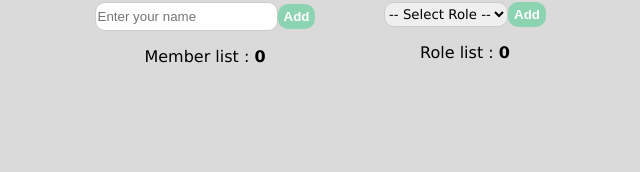
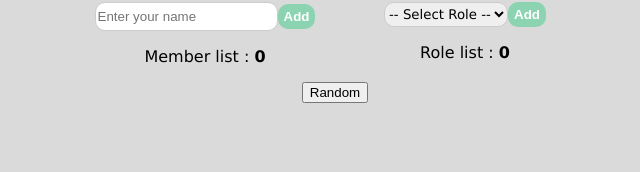
Before and after one commit to poomravint/Werewolf-Game, a React (Vite) app: page / in a window 1280 px wide. Shown: the part 119-291 px from the top of the page, without its empty margins (305-945 px from the left). Built offline with nearby package versions, Linux system fonts and the light colour scheme.

Commit message:
Add MatchingRandom

```diff
--- a/src/App.jsx
+++ b/src/App.jsx
@@ -4,10 +4,12 @@ import viteLogo from "/vite.svg";
 import "./App.css";
 import Namebox from "./components/Namebox.jsx";
 import Rolebox from "./components/Rolebox.jsx";
+import MatchingRandom from "./components/MatchingRandom.jsx";
 
 function App() {
   const [Groupname, setGroupName] = useState([]);
   const [Grouprole, setGroupRole] = useState([]);
+  const [Result, setResult] = useState([]);
   return (
     <>
       <h1>Wherewolf Game</h1>
@@ -15,6 +17,11 @@ function App() {
         <Namebox Groupname={Groupname} setGroupName={setGroupName} />
         <Rolebox Grouprole={Grouprole} setGroupRole={setGroupRole} />
       </div>
+      <MatchingRandom
+        Groupname={Groupname}
+        GroupRole={Grouprole}
+        setResult={setResult}
+      />
     </>
   );
 }
--- /dev/null
+++ b/src/components/MatchingRandom.jsx
@@ -0,0 +1,26 @@
+import { useState } from "react";
+
+const MatchingRandom = ({ Groupname, GroupRole, setResult }) => {
+  const shuffle = (array) => [...array].sort(() => Math.random() - 0.5);
+
+  const handlematching = () => {
+    if (Groupname.length !== GroupRole.length) {
+      alert("Member and Role doesn't matching");
+      return;
+    }
+    const shuffledRoles = shuffle(GroupRole);
+    const matched = Groupname.map((name, index) => ({
+      name,
+      role: shuffledRoles[index],
+    }));
+    setResult(matched);
+  };
+
+  return (
+    <>
+      <button onClick={handlematching}>Random</button>
+    </>
+  );
+};
+
+export default MatchingRandom;
```
